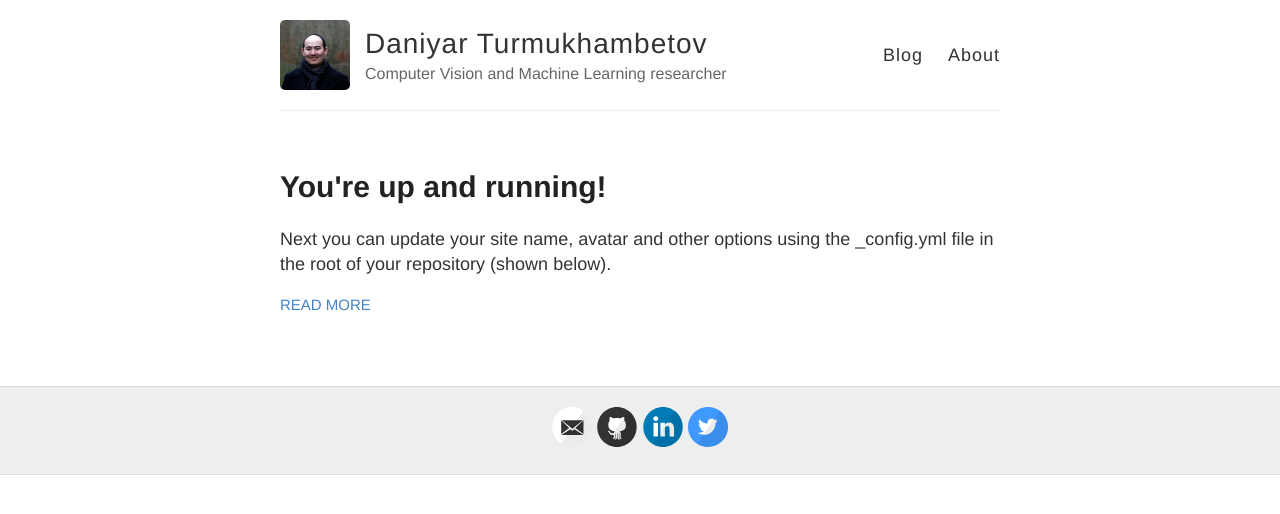
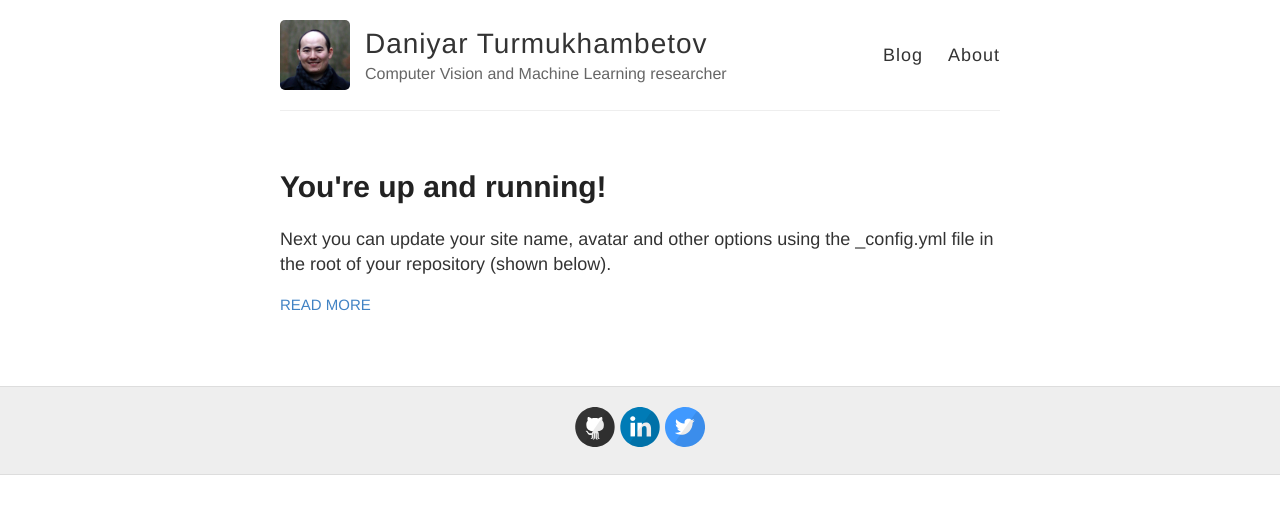
Before and after one commit to dantkz/dantkz.github.io, a Jekyll site: the page built from index.html, in a window 1280 px wide. Shown: the top 514 px of the page. Built offline with Jekyll 4.4.1, drawn with Linux system fonts in a browser that asks for light colours.

Commit message:
smaller profile

```diff
--- a/_config.yml
+++ b/_config.yml
@@ -9,7 +9,7 @@ name: Daniyar Turmukhambetov
 description: Computer Vision and Machine Learning researcher
 
 # URL of your avatar or profile pic (you could use your GitHub profile pic)
-avatar: images/profile250.jpg
+avatar: images/profile180.jpg
 
 #
 # Flags below are optional
@@ -18,7 +18,7 @@ avatar: images/profile250.jpg
 # Includes an icon in the footer for each username you enter
 footer-links:
   dribbble:
-  email: dant.kz@gmail.com
+  email:
   facebook:
   flickr:
   github: dantkz
```
Also changed, not shown: images/profile180.jpg (added), images/profile250.jpg (deleted).
